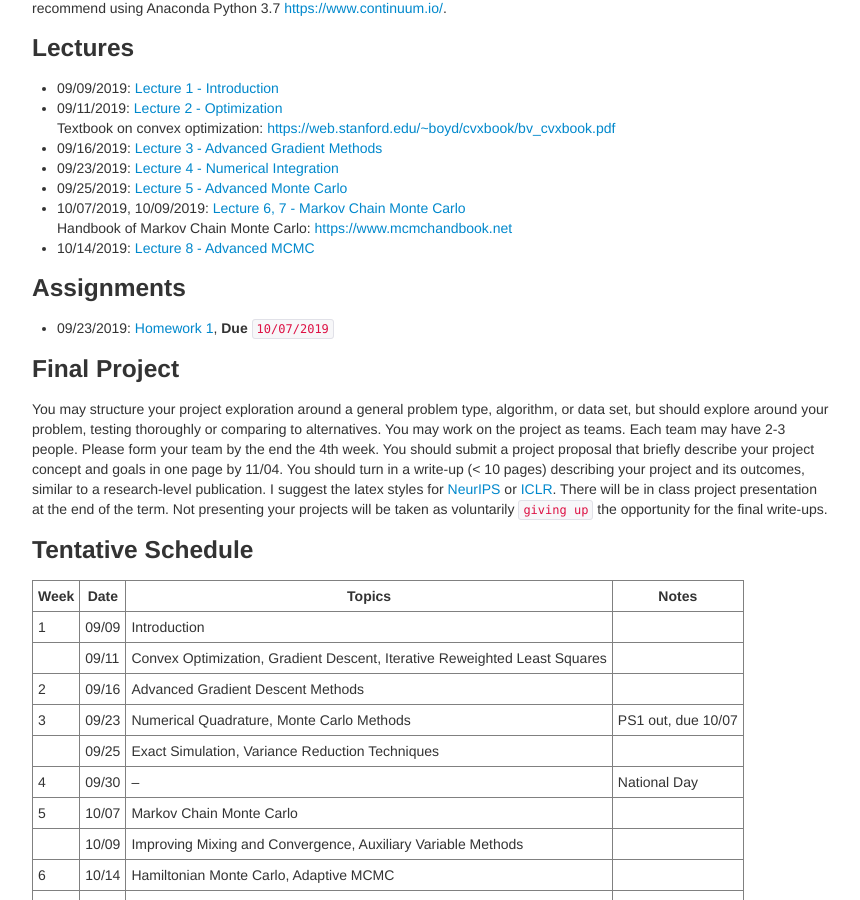
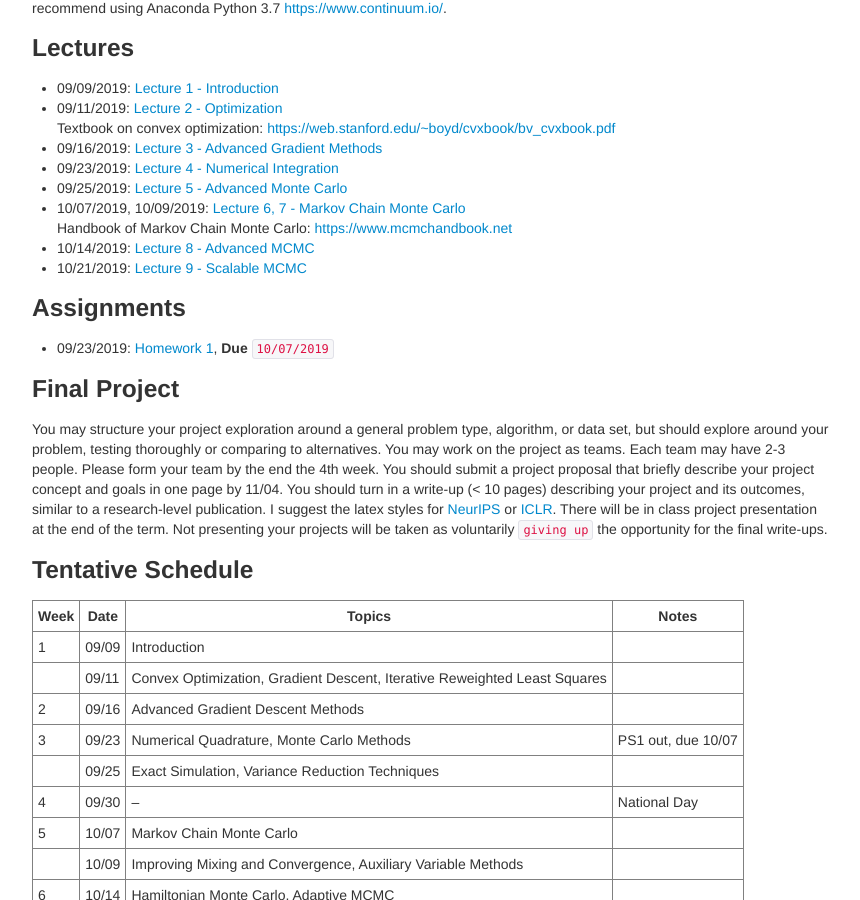
Before and after one commit to zcrabbit/zcrabbit.github.io, a Jekyll site: the page built from courses/mcs-f19.md, in a window 1280 px wide and 900 px high, scrolled down 1085 px. Shown: the whole window, without its empty margins (208-1068 px from the left). Built offline with Jekyll 4.4.1, drawn with Linux system fonts in a browser that asks for light colours.

Commit message:
lecture 09 out

```diff
--- a/courses/mcs-f19.md
+++ b/courses/mcs-f19.md
@@ -46,6 +46,7 @@ We will use python during the course. A good Python tutorial is available at <ht
 - 10/07/2019, 10/09/2019: [Lecture 6, 7 - Markov Chain Monte Carlo]({{sites.baseurl}}/static/slides/mcs_fall19/lec0607.pdf)
   Handbook of Markov Chain Monte Carlo: <https://www.mcmchandbook.net>
 - 10/14/2019: [Lecture 8 - Advanced MCMC]({{sites.baseurl}}/static/slides/mcs_fall19/lec08.pdf)
+- 10/21/2019: [Lecture 9 - Scalable MCMC]({{sites.baseurl}}/static/slides/mcs_fall19/lec09.pdf)
 
 ### Assignments
 - 09/23/2019: [Homework 1]({{sites.baseurl}}/static/slides/mcs_fall19/hw01.pdf), **Due** `10/07/2019`
```
Also changed, not shown: 3 other files.
